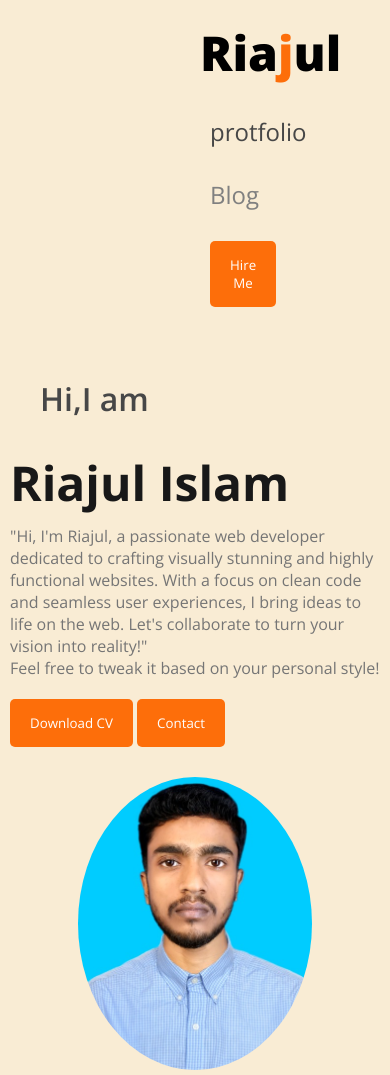
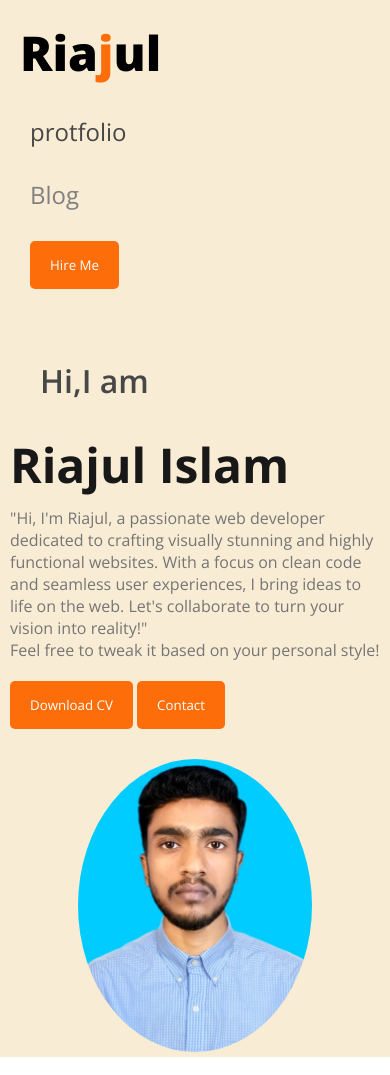
Before and after one commit to rjriajul1/This-is-my-protfolio, a plain HTML site: page index.html in a window 390 px wide. Shown: the top 1075 px of the page. Drawn offline with nearby package versions, Linux system fonts and the light colour scheme.

```diff
--- a/style/style.css
+++ b/style/style.css
@@ -143,6 +143,10 @@ li a{
       .headr-container, .banner{
         margin: 0;
 
+
+      }
+      .headr-container{
+            padding: 20px;
       }
       .banner-content{
        padding: 10px;
@@ -165,4 +169,7 @@ li a{
         margin: 0 auto;
         width: 60%;
     }
+    .headr-container{
+       width: 100%;
+    }
  }
```
